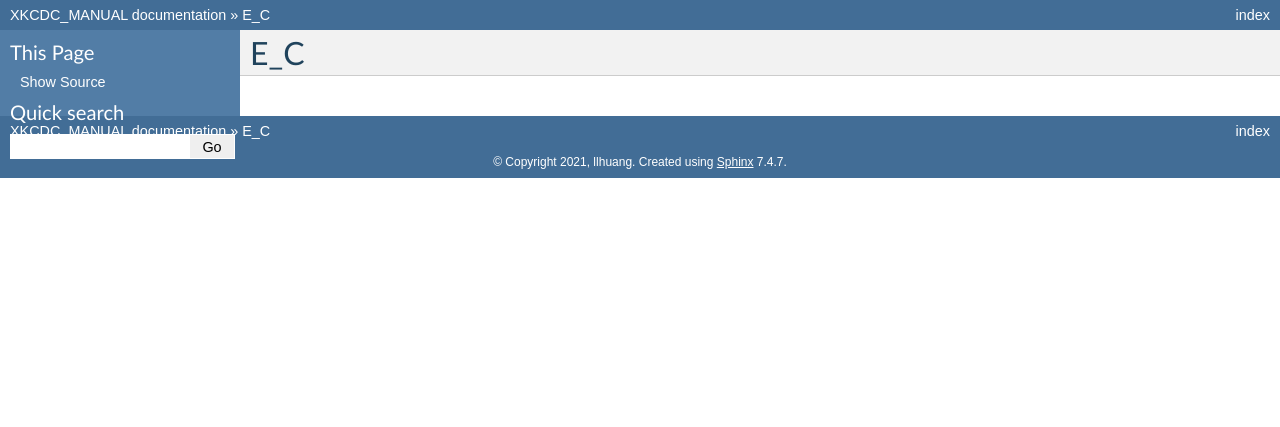
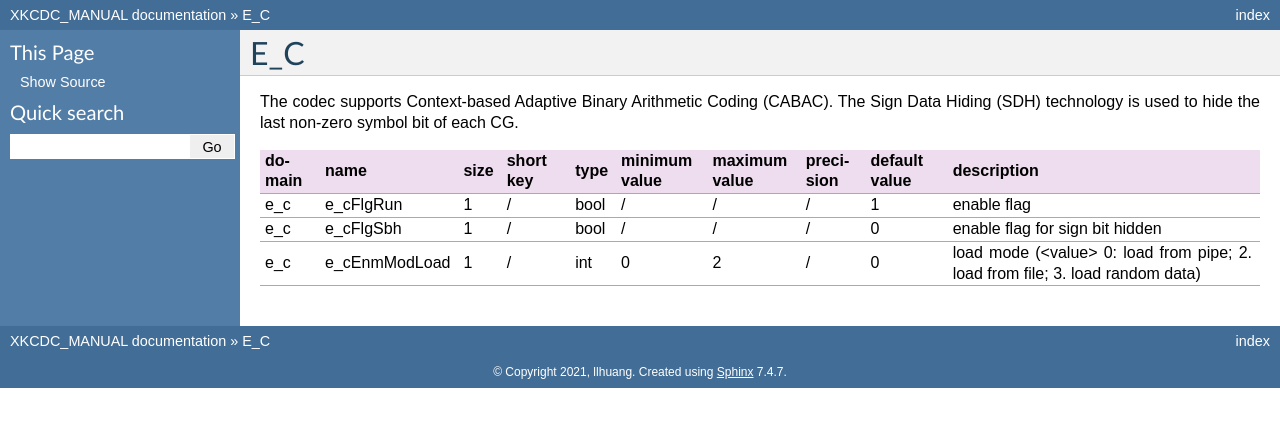
Before and after one commit to iamhll/xkcdc_manual, a Sphinx documentation site: the page built from manual/source/SwCfgGroup/e_c.rst, in a window 1280 px wide. Shown: the top 427 px of the page. Built offline with Sphinx 7.4.7, drawn with Linux system fonts in a browser that asks for light colours.

Commit message:
1. e_c.rst and e_d.rst Version 1.0 added(commit reorganized)

```diff
--- a/manual/source/SwCfgGroup/e_c.rst
+++ b/manual/source/SwCfgGroup/e_c.rst
@@ -1,2 +1,13 @@
 E_C
----
+---------------------
+
+The codec supports Context-based Adaptive Binary Arithmetic Coding (CABAC).
+The Sign Data Hiding (SDH) technology is used to hide the last non-zero symbol bit of each CG.
+
+============ ======================= ====== =========== ======== =============== =============== =========== ==================== ======================================================================================
+ domain       name                    size   short key   type     minimum value   maximum value   precision   default value        description
+============ ======================= ====== =========== ======== =============== =============== =========== ==================== ======================================================================================
+e_c          e_cFlgRun               1      /           bool     /               /               /           1                     enable flag
+e_c          e_cFlgSbh               1      /           bool     /               /               /           0                     enable flag for sign bit hidden
+e_c          e_cEnmModLoad           1      /           int      0               2               /           0                     load mode (<value> 0: load from pipe; 2. load from file; 3. load random data)
+============ ======================= ====== =========== ======== =============== =============== =========== ==================== ======================================================================================
```
Also changed, not shown: manual/source/SwCfgGroup/e_d.rst (+10 -1 lines).
